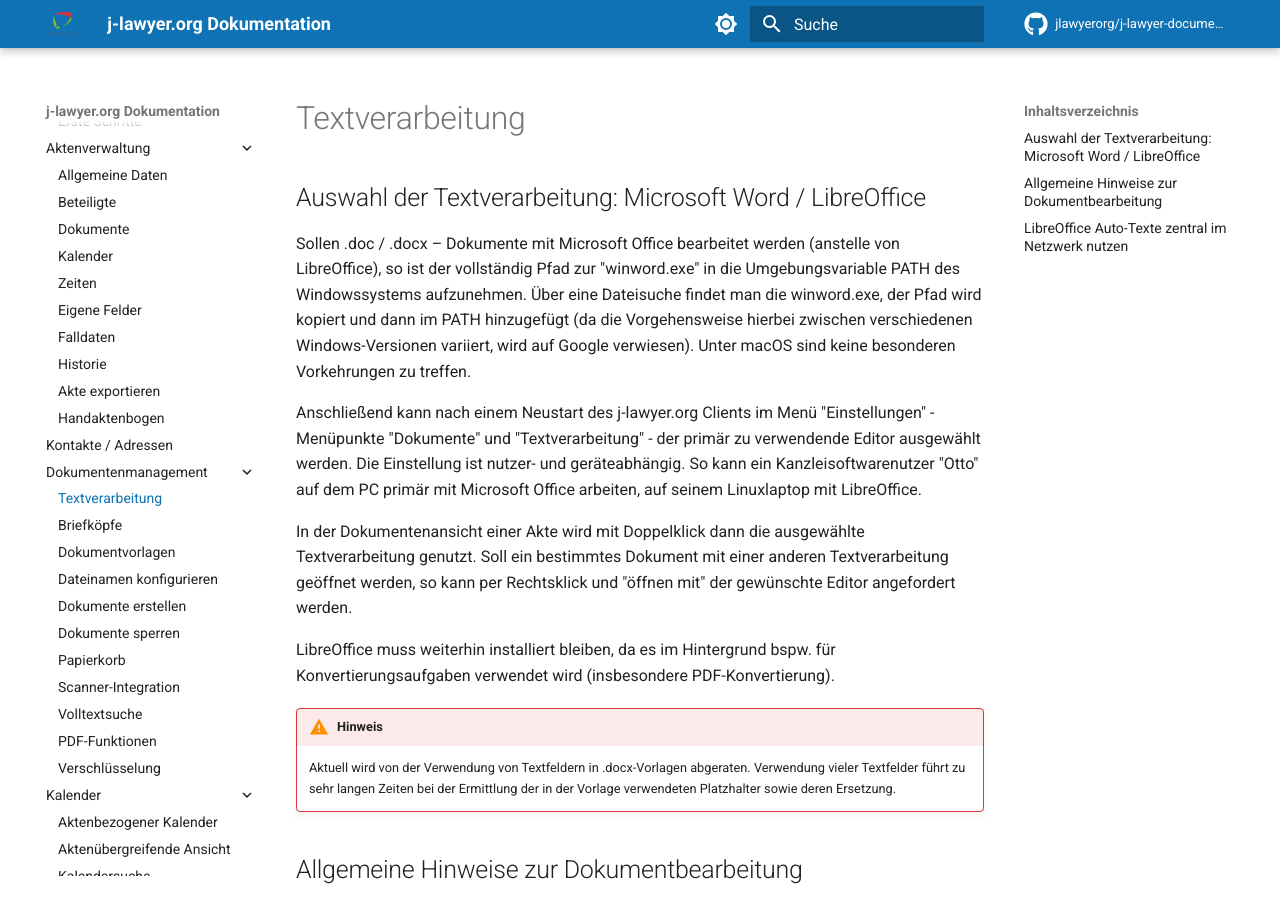
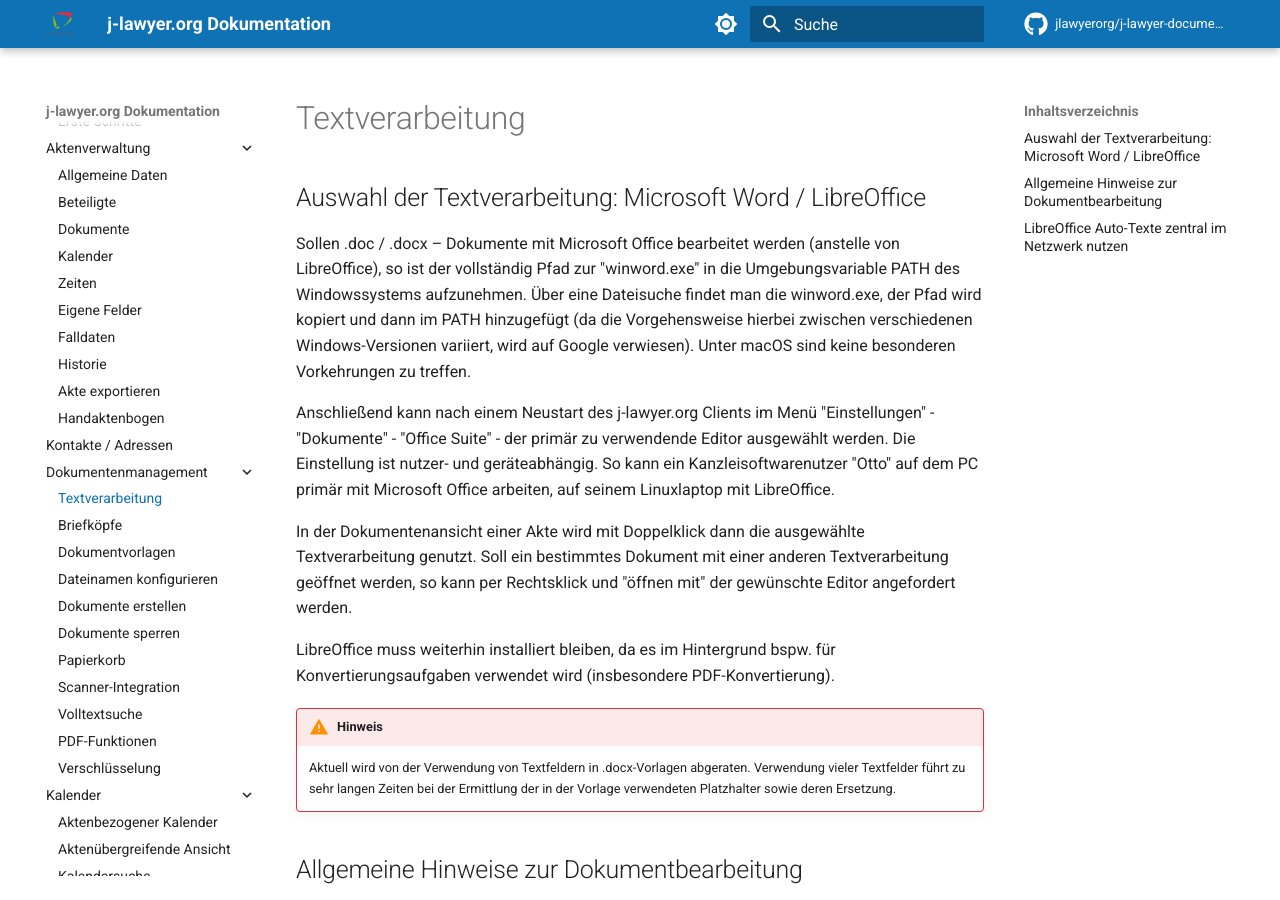
Before and after one commit to jlawyerorg/j-lawyer-documentation, an MkDocs documentation site: the page built from docs/benutzerhandbuch/dokumentenmanagement/textverarbeitung.md, in a window 1280 px wide and 900 px high. Built offline with MkDocs 1.6.1 and Material for MkDocs 9.7.7, drawn with Linux system fonts in a browser that asks for light colours; comment, search, counter and statistics services are not loaded; some of the changed text lies outside the part shown.

Commit message:
hint on office suite selection

```diff
--- a/docs/benutzerhandbuch/dokumentenmanagement/textverarbeitung.md
+++ b/docs/benutzerhandbuch/dokumentenmanagement/textverarbeitung.md
@@ -4,7 +4,7 @@
 
 Sollen .doc / .docx – Dokumente mit Microsoft Office bearbeitet werden (anstelle von LibreOffice), so ist der vollständig Pfad zur "winword.exe" in die Umgebungsvariable PATH des Windowssystems aufzunehmen. Über eine Dateisuche findet man die winword.exe, der Pfad wird kopiert und dann im PATH hinzugefügt (da die Vorgehensweise hierbei zwischen verschiedenen Windows-Versionen variiert, wird auf Google verwiesen). Unter macOS sind keine besonderen Vorkehrungen zu treffen.
 
-Anschließend kann nach einem Neustart des j-lawyer.org Clients im Menü "Einstellungen" - Menüpunkte "Dokumente" und "Textverarbeitung" - der primär zu verwendende Editor ausgewählt werden.  Die Einstellung ist nutzer- und geräteabhängig. So kann ein Kanzleisoftwarenutzer "Otto" auf dem PC primär mit Microsoft Office arbeiten, auf seinem Linuxlaptop mit LibreOffice.
+Anschließend kann nach einem Neustart des j-lawyer.org Clients im Menü "Einstellungen" - "Dokumente" - "Office Suite" - der primär zu verwendende Editor ausgewählt werden.  Die Einstellung ist nutzer- und geräteabhängig. So kann ein Kanzleisoftwarenutzer "Otto" auf dem PC primär mit Microsoft Office arbeiten, auf seinem Linuxlaptop mit LibreOffice.
 
 In der Dokumentenansicht einer Akte wird mit Doppelklick dann die ausgewählte Textverarbeitung genutzt. Soll ein bestimmtes Dokument mit einer anderen Textverarbeitung geöffnet werden, so kann per Rechtsklick und "öffnen mit" der gewünschte Editor angefordert werden.
 
@@ -15,7 +15,7 @@
 
 ## Allgemeine Hinweise zur Dokumentbearbeitung
 
-Mit Version 1.8.1 wurde eine vollständig überarbeitete Anwendungsanbindung für LibreOffice und andere externe Applikationen geliefert. Folgendes ist bei der Arbeit mit Dokumenten zu beachten:
+Folgendes ist bei der Arbeit mit Dokumenten zu beachten:
 
 - es können beliebig viele Dokumente gleichzeitig geöffnet werden
 - es können Dokumente verschiedener Akten gleichzeitig geöffnet werden
```
